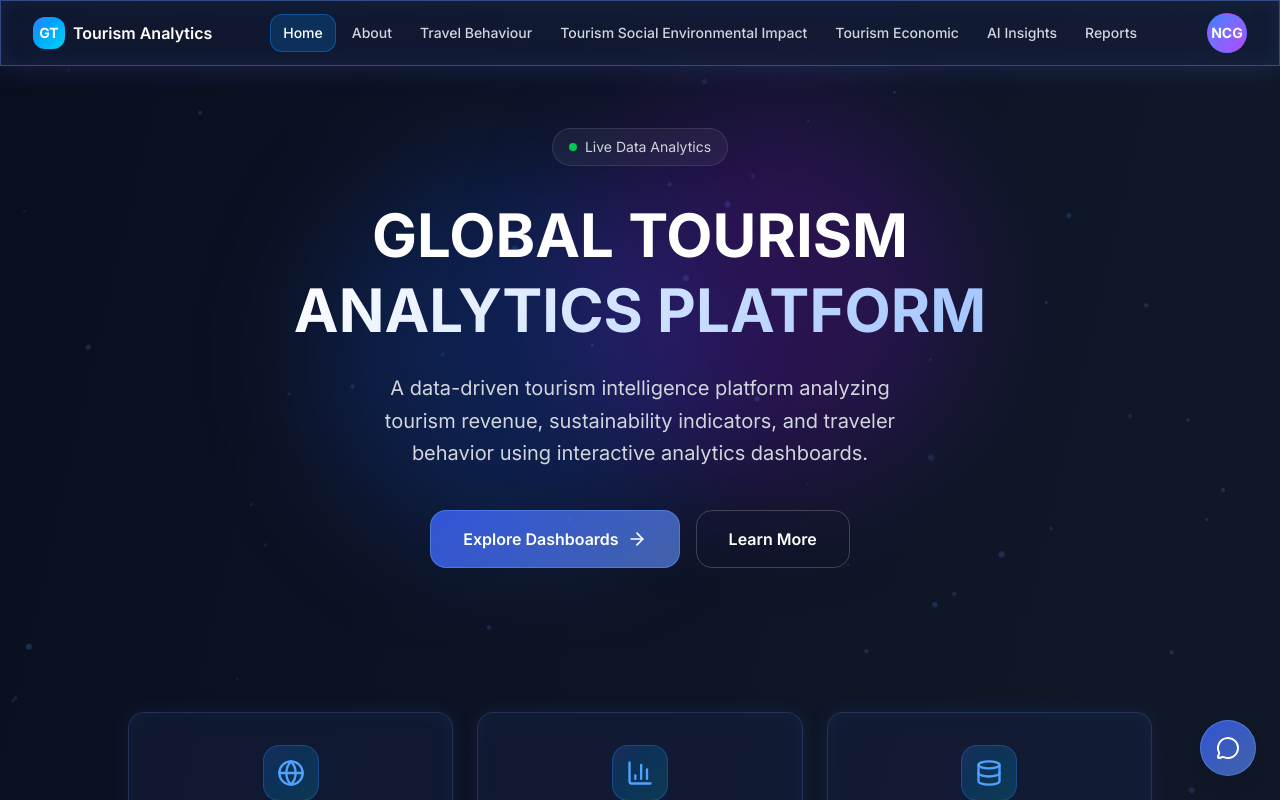
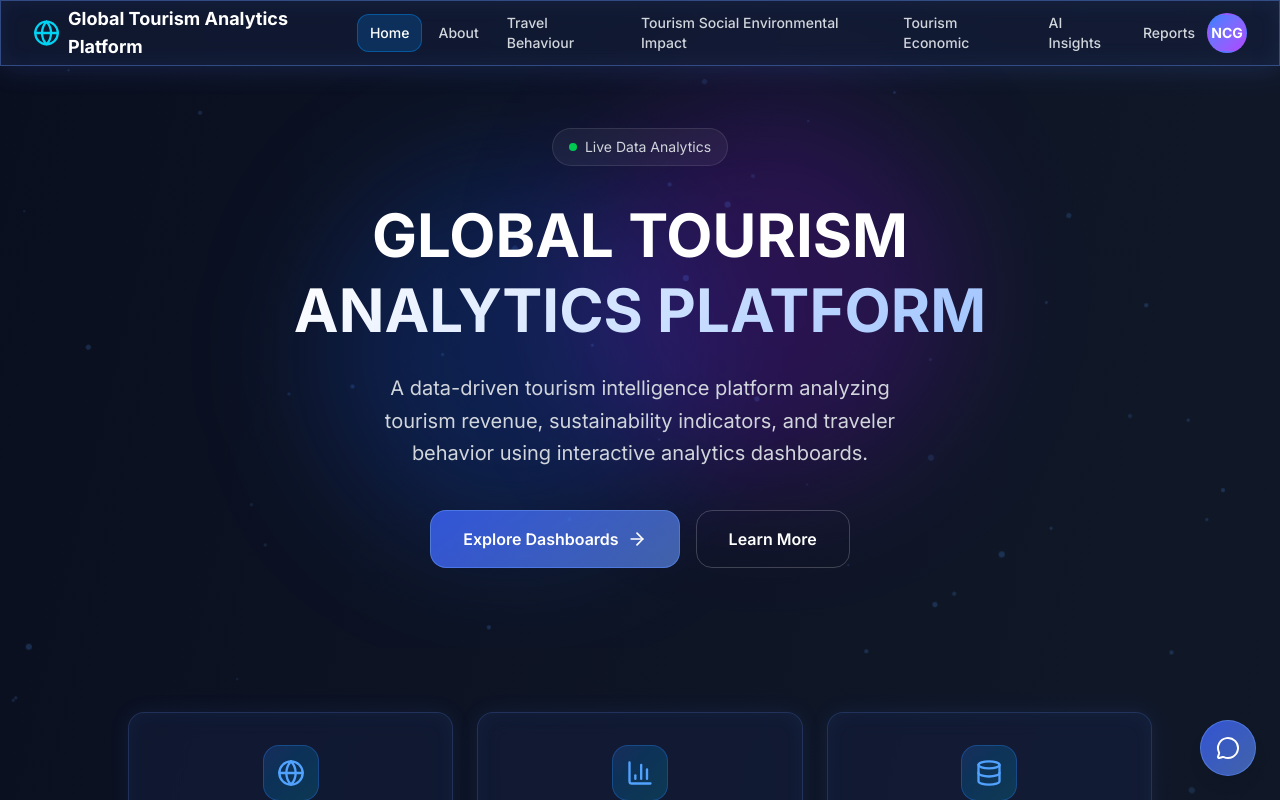
Before and after one commit to Namratha1450/Global-Tourism-Analytics, a Next.js app: page / in a window 1280 px wide. Shown: the top 800 px of the page. Built offline with nearby package versions, Linux system fonts and the light colour scheme.

Commit message:
feat: update navbar branding with Globe icon and text\n\nReplace "GT" badge, update text, and adjust font styling.

```diff
--- a/components/navbar.tsx
+++ b/components/navbar.tsx
@@ -3,7 +3,7 @@
 import { useState } from "react"
 import Link from "next/link"
 import { usePathname } from "next/navigation"
-import { Menu, X, Github, Linkedin, Mail } from "lucide-react"
+import { Menu, X, Github, Linkedin, Mail, Globe } from "lucide-react"
 import { cn } from "@/lib/utils"
 
 const navItems = [
@@ -28,10 +28,8 @@ export function Navbar() {
           <div className="flex h-16 items-center justify-between">
             {/* Logo */}
             <Link href="/" className="flex items-center gap-2">
-              <div className="h-8 w-8 rounded-lg bg-gradient-to-br from-blue-500 to-cyan-400 flex items-center justify-center">
-                <span className="text-white font-bold text-sm">GT</span>
-              </div>
-              <span className="hidden sm:block text-white font-semibold">Tourism Analytics</span>
+              <Globe className="h-7 w-7 text-cyan-400" />
+              <span className="hidden sm:block text-white font-bold text-lg">Global Tourism Analytics Platform</span>
             </Link>
 
             {/* Desktop Navigation */}
```
